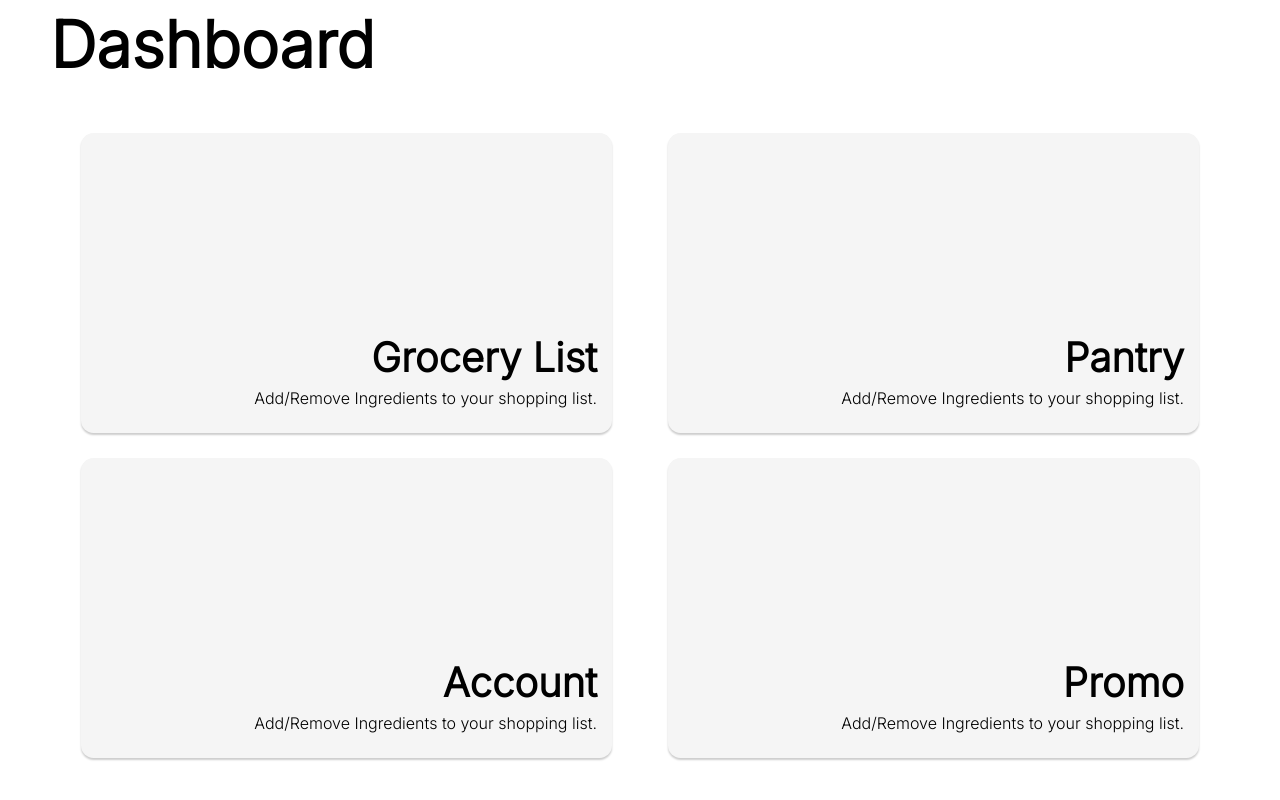
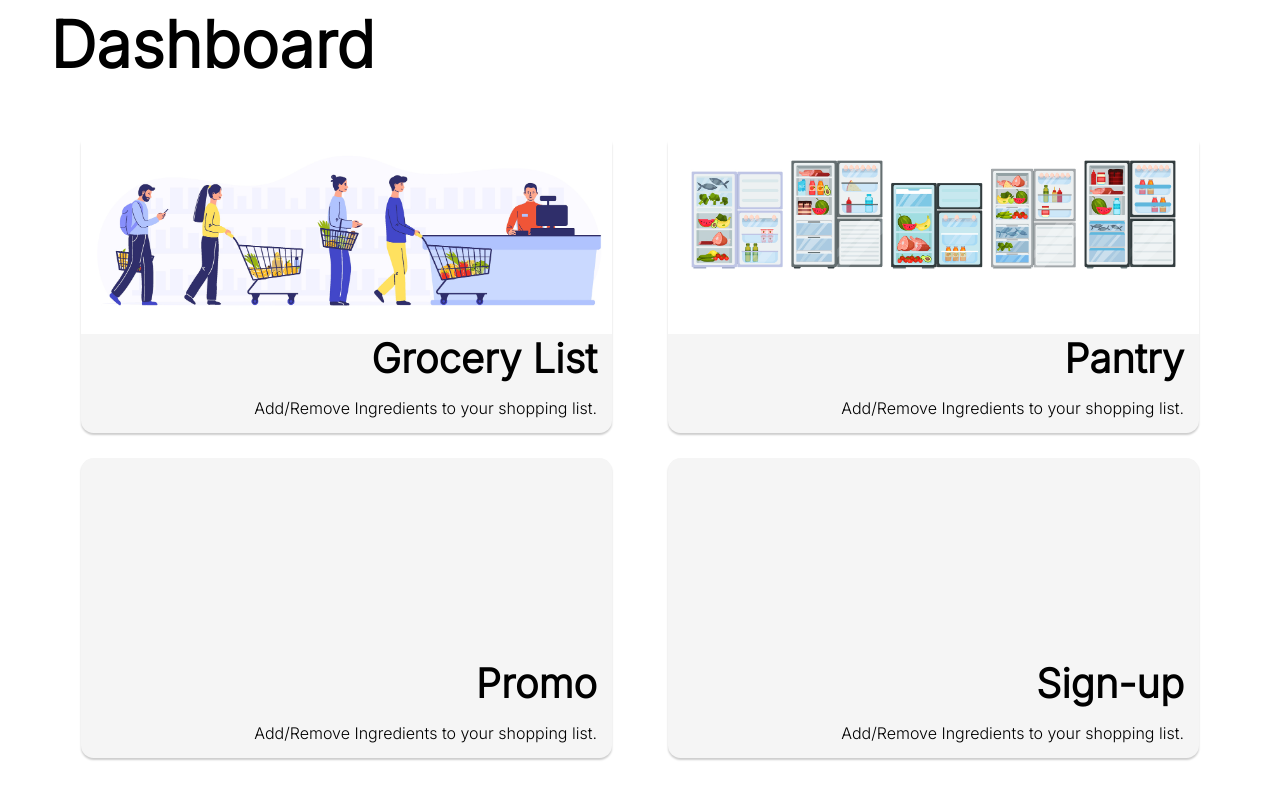
Before and after one commit to RodriVazquezAsenjo/PP2-Gro-list, a plain HTML site: page index.html in a window 1280 px wide. Shown: the part 894-1694 px from the top of the page. Drawn offline with Linux system fonts and the light colour scheme.

Commit message:
Dashboard layout finalised

```diff
--- a/assets/css/style.css
+++ b/assets/css/style.css
@@ -53,7 +53,10 @@ body {
 }
 header {
     /*position*/
-    position: absolute;
+    position: fixed;
+    z-index: 1000;
+    top:0;
+    left:0;
 }
 
 #nav-bar {
@@ -106,10 +109,12 @@ header {
     /*text*/
     color: var(--clr-background);
     font-size: var(--font-size-large);
+    /*animation*/
+    transition: 0.3s ease;
 }
-#nav-button:hover ~ #nav-edge {
+#nav-button:hover {
     /*animation*/
-    height: 25px;
+    transform: scale(1.1);
 }
 #landing-container {
     /*position*/
@@ -175,6 +180,7 @@ header {
 
 .dashboard-item {
     /*dimensions*/
+    max-width: 450px;
     min-width: 45%;
     height: 300px;
     /*flex-box*/
@@ -186,12 +192,38 @@ header {
     background-color: var(--clr-card);
     border-radius: var(--button-border-large);
     box-shadow: rgba(0,0,0,0.2) 0 2px 2px;
+    /*animation*/
+    transition: 0.3s ease;
 }
 
-.dashboard-text {
+.dashboard-item:hover {
+    /*animation*/
+    transform: scale(1.1);
+}
+.dashboard-img {
+    overflow: hidden;
+    height: 100%;
+    background-color: var(--clr-background);
+}
+
+.dashboard-img img{
+    width: 100%;
+    object-fit: fill;
+    object-position: center;
+}
+
+.dashboard-text h3{
+    /*position*/
+    padding: 0 var(--padding-small);
+    /*text*/
+    text-align: right;
+}
+
+.dashboard-text p {
     /*position*/
     padding: var(--padding-small);
     /*text*/
-    line-height: 40px;
+    font-size: var(--font-size-small);
+    line-height: 20px;
     text-align: right;
 }
--- a/index.html
+++ b/index.html
@@ -31,27 +31,33 @@
                 <h2 class="general-title">Dashboard</h2>
             </div>
             <div id="dashboard-container">
-                <div class="dashboard-item">
+                <div class="dashboard-item" href="grocery-list.html">
+                    <div class="dashboard-img">
+                        <img src="assets/images/supermarket-queue.jpg" aria-label="supermarket-queue">
+                    </div>
                     <div class="dashboard-text">
                         <h3 class="dashboard-title">Grocery List</h3>
                         <p class="dashboard-description">Add/Remove Ingredients to your shopping list.</p>
                     </div>
                 </div>
-                <div class="dashboard-item">
+                <div class="dashboard-item" href="pantry.html">
+                    <div class="dashboard-img">
+                        <img src="assets/images/pantry.jpg" aria-label="supermarket-queue">
+                    </div>
                     <div class="dashboard-text">
                         <h3 class="dashboard-title">Pantry</h3>
                         <p class="dashboard-description">Add/Remove Ingredients to your shopping list.</p>
                     </div>
                 </div>
-                <div class="dashboard-item">
+                <div class="dashboard-item" href="account.html">
                     <div class="dashboard-text">
-                        <h3 class="dashboard-title">Account</h3>
+                        <h3 class="dashboard-title">Promo</h3>
                         <p class="dashboard-description">Add/Remove Ingredients to your shopping list.</p>
                     </div>
                 </div>
-                <div class="dashboard-item">
+                <div class="dashboard-item" href="promo.html">
                     <div class="dashboard-text">
-                        <h3 class="dashboard-title">Promo</h3>
+                        <h3 class="dashboard-title">Sign-up</h3>
                         <p class="dashboard-description">Add/Remove Ingredients to your shopping list.</p>
                     </div>
                 </div>
```
Also changed, not shown: assets/images/pantry.jpg (added), assets/images/supermarket-queue.jpg (added).
